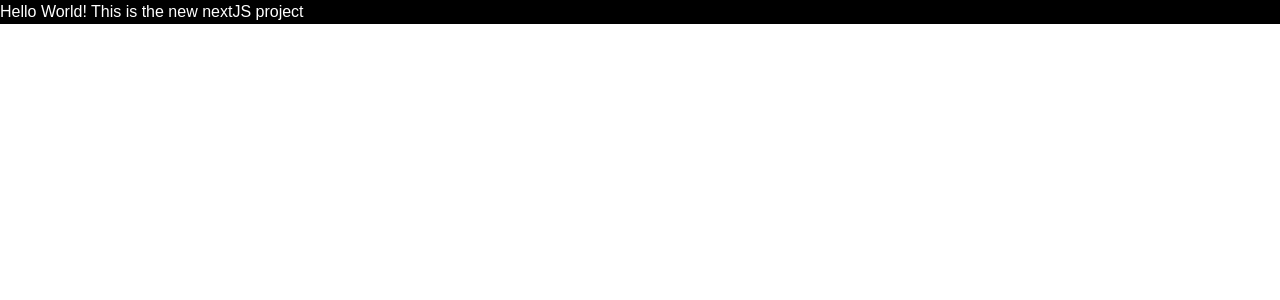
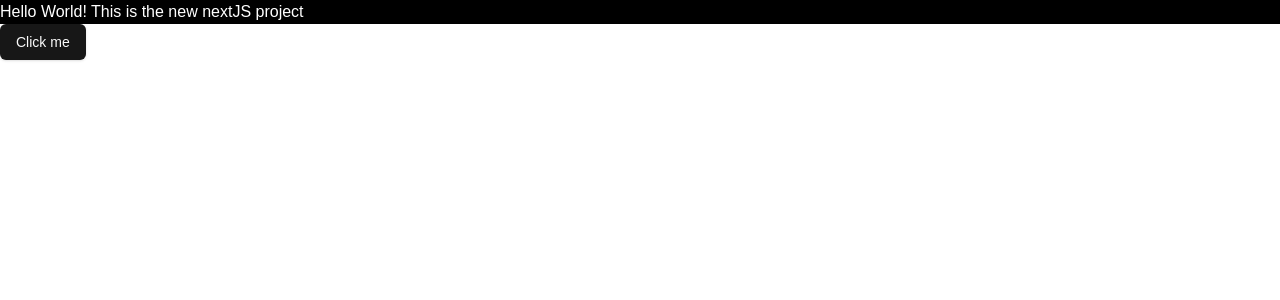
Before and after one commit to Maciker/FullStack-AI-Marketing-Platform, a Next.js app in the folder nextjs/: page / in a window 1280 px wide. Shown: the top 300 px of the page. Built offline with nearby package versions, Linux system fonts and the light colour scheme.

Commit message:
Homepage: added a button

```diff
--- a/nextjs/src/app/page.tsx
+++ b/nextjs/src/app/page.tsx
@@ -1,7 +1,12 @@
+import { Button } from "@/components/ui/button";
+
 export default function Home() {
   return (
-    <div className="bg-black text-white">
-      Hello World! This is the new nextJS project
+    <div>
+      <div className="bg-black text-white">
+        Hello World! This is the new nextJS project
+      </div>
+      <Button>Click me</Button>
     </div>
   );
 }
```
